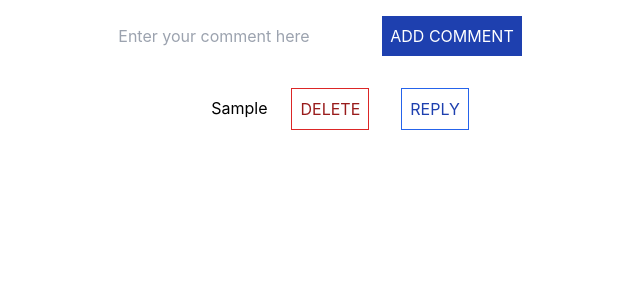
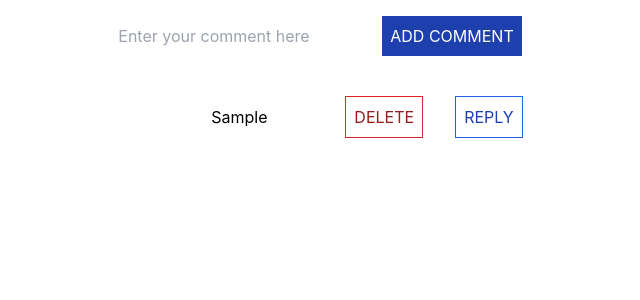
Before and after one commit to Jaynil1611/Nested-Comment-Reply-Feature, a React (Create React App) app: page / in a window 1280 px wide. Both pictures are taken after typing "Sample" into the empty fields and a click on the button "ADD COMMENT". Shown: the top 300 px of the page, without its empty margins (312-952 px from the left). Built offline with nearby package versions, Linux system fonts and the light colour scheme.

Commit message:
style: changed css of comments

```diff
--- a/src/Comments/Comment.jsx
+++ b/src/Comments/Comment.jsx
@@ -21,7 +21,7 @@ const Comment = (props) => {
       updatedComments.firstLevelIds = prevList.firstLevelIds.filter(
         (id) => id !== currentId
       );
-      return { ...updatedComments };
+      return updatedComments;
     }
     const updatedParentComment = {
       ...parentComment,
@@ -43,8 +43,10 @@ const Comment = (props) => {
 
   return (
     <>
-      <div className="relative flex justify-center">
-        <div className="text-bold p-2">{comment.text}</div>
+      <div className="relative flex justify-center items-center overflow-hidden">
+        <div className="max-w-[180px] flex-1 break-words text-bold p-2">
+          {comment.text}
+        </div>
         <button
           type="button"
           className="mx-4 p-2 text-bold text-red-800 border border-red-600"
@@ -68,7 +70,7 @@ const Comment = (props) => {
             setCommentList={setCommentList}
           />
         )}
-        {comment.children.map((id) => {
+        {comment?.children.map((id) => {
           return (
             <div className="my-8">
               <Comment
--- a/src/Comments/CommentList.jsx
+++ b/src/Comments/CommentList.jsx
@@ -11,7 +11,7 @@ const CommentList = () => {
       <AddComment setCommentList={setCommentList} />
       {commentList.firstLevelIds.map((id) => {
         return (
-          <div key={id} className="my-4 pl-8 flex flex-col">
+          <div key={id} className="my-6 pl-8 flex flex-col">
             <Comment
               commentId={id}
               commentList={commentList}
```
